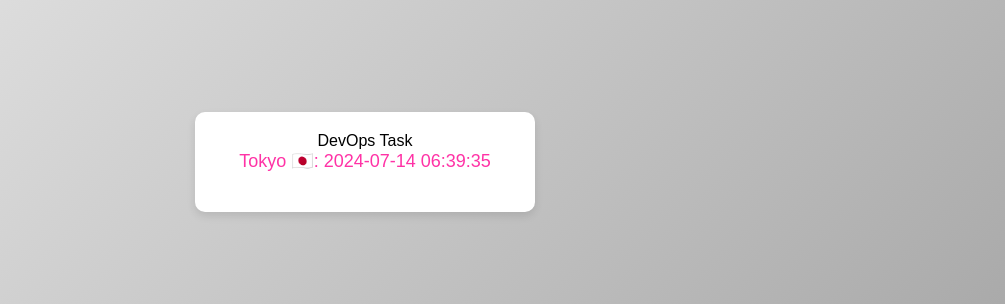
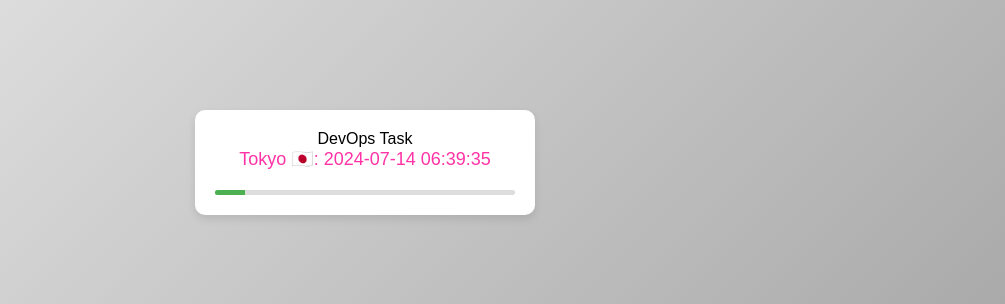
Before and after one commit to George-Hampson/heroku_task, a Flask app: page / in a window 1280 px wide. Shown: the part 238-542 px from the top of the page, without its empty margins (275-1280 px from the left). Run offline with Flask 2, Linux system fonts and the light colour scheme.

Commit message:
Updated graphics

```diff
--- a/app/templates/index.html
+++ b/app/templates/index.html
@@ -46,13 +46,23 @@
             position: relative;
             margin-bottom: 20px;
         }
-        .timezone {
+        .progress-bar {
+            width: 100%;
+            height: 5px;
+            background-color: #ddd;
+            border-radius: 3px;
+            overflow: hidden;
             margin-top: 10px;
-            font-size: 16px;
-            display: none;
         }
-        .show {
-            display: block;
+        .progress-bar-inner {
+            height: 100%;
+            background-color: #4caf50;
+            width: 0;
+            animation: loading 6s linear infinite;
+        }
+        @keyframes loading {
+            0% { width: 0; }
+            100% { width: 100%; }
         }
     </style>
 </head>
@@ -62,6 +72,9 @@
             DevOps Task
         </div>
         <div class="datetime" id="datetime"></div>
+        <div class="progress-bar">
+            <div class="progress-bar-inner"></div>
+        </div>
     </div>
 
     <script>
```
